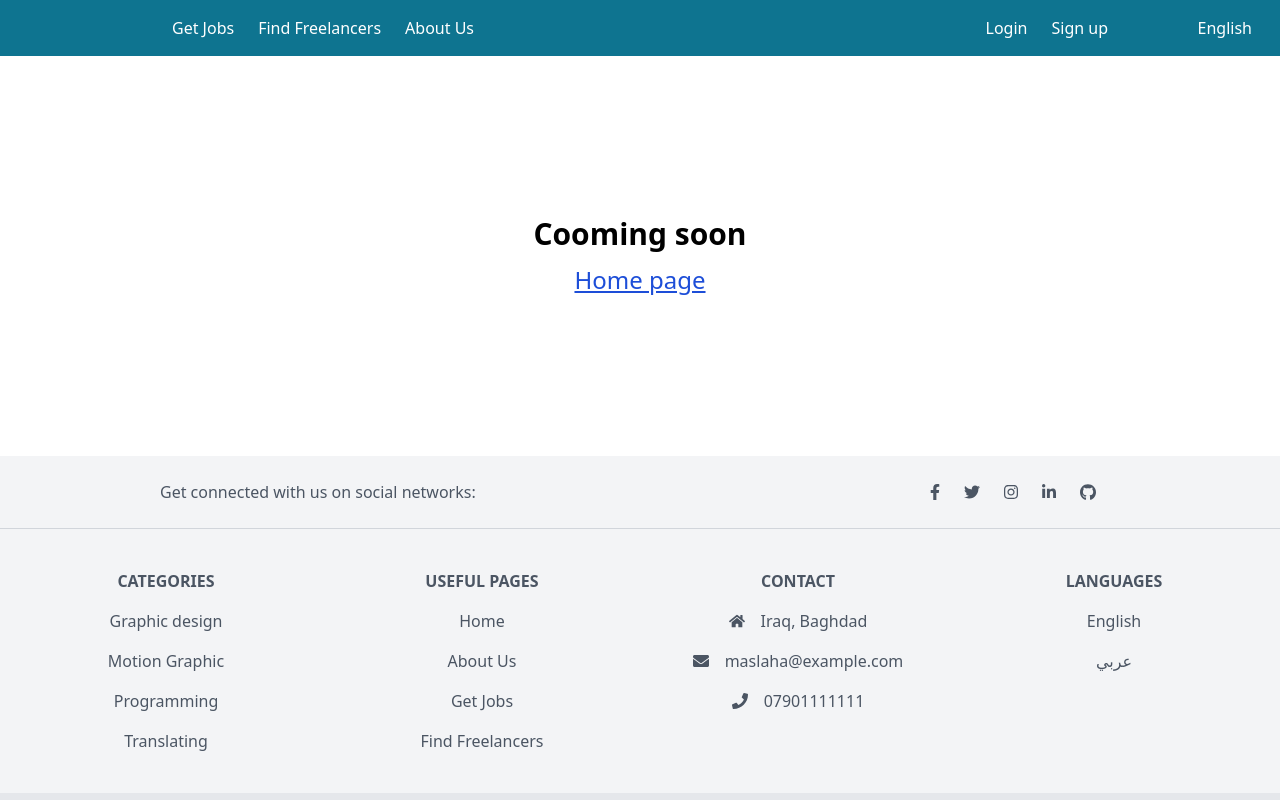
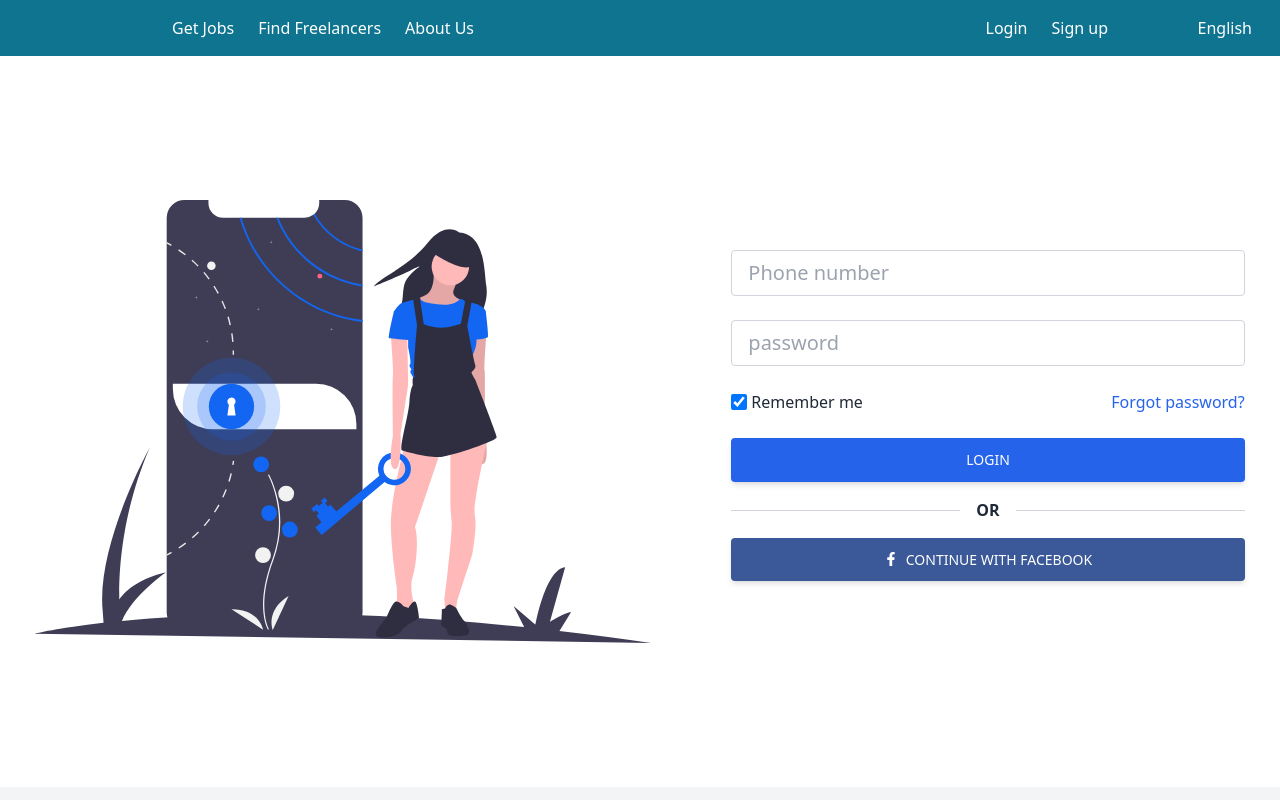
Before and after one commit to moh1434/Maslah-Tech-vue3, a Vue app: page /login in a window 1280 px wide. Shown: the top 800 px of the page. Built offline with nearby package versions, Linux system fonts and the light colour scheme.

Commit message:
add login page

```diff
--- /dev/null
+++ b/src/components/Auth/LoginForm.vue
@@ -0,0 +1,224 @@
+<script setup lang="ts">
+import { useI18n } from 'vue-i18n';
+const { t } = useI18n();
+</script>
+
+<template>
+  <section class="md:my-10 lg:my-24">
+    <div class="container px-6 py-12 h-full">
+      <div
+        class="
+          flex
+          justify-center
+          items-center
+          flex-wrap
+          h-full
+          g-6
+          text-gray-800
+        "
+      >
+        <div class="md:w-8/12 lg:w-6/12 mb-12 md:mb-0">
+          <img
+            src="@/assets/imgs/loginDraw1.svg"
+            class="w-full"
+            alt="login-form"
+          />
+        </div>
+        <div class="md:w-8/12 lg:w-5/12 lg:ml-20">
+          <form>
+            <div class="mb-6">
+              <input
+                type="tel"
+                class="
+                  form-control
+                  block
+                  w-full
+                  px-4
+                  py-2
+                  text-xl
+                  font-normal
+                  text-gray-700
+                  bg-white bg-clip-padding
+                  border border-solid border-gray-300
+                  rounded
+                  transition
+                  ease-in-out
+                  m-0
+                  focus:text-gray-700
+                  focus:bg-white
+                  focus:border-blue-600
+                  focus:outline-none
+                "
+                :placeholder="t('phone-number')"
+              />
+            </div>
+            <div class="mb-6">
+              <input
+                type="password"
+                class="
+                  form-control
+                  block
+                  w-full
+                  px-4
+                  py-2
+                  text-xl
+                  font-normal
+                  text-gray-700
+                  bg-white bg-clip-padding
+                  border border-solid border-gray-300
+                  rounded
+                  transition
+                  ease-in-out
+                  m-0
+                  focus:text-gray-700
+                  focus:bg-white
+                  focus:border-blue-600
+                  focus:outline-none
+                "
+                :placeholder="t('password')"
+              />
+            </div>
+
+            <div class="flex justify-between items-center mb-6">
+              <div class="form-group form-check">
+                <input
+                  type="checkbox"
+                  class="
+                    form-check-input
+                    h-4
+                    w-4
+                    border border-gray-300
+                    rounded-sm
+                    bg-white
+                    checked:bg-blue-600 checked:border-blue-600
+                    focus:outline-none
+                    transition
+                    duration-200
+                    mt-1
+                    align-top
+                    bg-no-repeat bg-center bg-contain
+                    float-left
+                    mr-1
+                    cursor-pointer
+                  "
+                  id="check-box"
+                  checked
+                />
+                <label
+                  class="form-check-label inline-block text-gray-800"
+                  for="check-box"
+                  >{{ t('remember-me') }}</label
+                >
+              </div>
+              <a
+                href="#"
+                class="
+                  text-blue-600
+                  hover:text-blue-700
+                  focus:text-blue-700
+                  active:text-blue-800
+                  duration-200
+                  transition
+                  ease-in-out
+                "
+                >{{ t('forgot-password?') }}</a
+              >
+            </div>
+
+            <!-- Submit button -->
+            <button
+              type="submit"
+              class="
+                inline-block
+                px-7
+                py-3
+                bg-blue-600
+                text-white
+                font-medium
+                text-sm
+                leading-snug
+                uppercase
+                rounded
+                shadow-md
+                hover:bg-blue-700 hover:shadow-lg
+                focus:bg-blue-700
+                focus:shadow-lg
+                focus:outline-none
+                focus:ring-0
+                active:bg-blue-800 active:shadow-lg
+                transition
+                duration-150
+                ease-in-out
+                w-full
+              "
+              data-mdb-ripple="true"
+              data-mdb-ripple-color="light"
+            >
+              {{ t('login') }}
+            </button>
+
+            <div
+              class="
+                flex
+                items-center
+                my-4
+                before:flex-1
+                before:border-t
+                before:border-gray-300
+                before:mt-0.5
+                after:flex-1 after:border-t after:border-gray-300 after:mt-0.5
+                uppercase
+              "
+            >
+              <p class="text-center font-semibold mx-4 mb-0">{{ t('or') }}</p>
+            </div>
+
+            <a
+              class="
+                px-7
+                py-3
+                text-white
+                font-medium
+                text-sm
+                leading-snug
+                uppercase
+                rounded
+                shadow-md
+                hover:shadow-lg
+                focus:shadow-lg focus:outline-none focus:ring-0
+                active:shadow-lg
+                transition
+                duration-150
+                ease-in-out
+                w-full
+                flex
+                justify-center
+                items-center
+                mb-3
+              "
+              style="background-color: #3b5998"
+              href="#!"
+              role="button"
+              data-mdb-ripple="true"
+              data-mdb-ripple-color="light"
+            >
+              <svg
+                xmlns="http://www.w3.org/2000/svg"
+                viewBox="0 0 320 512"
+                class="w-3.5 h-3.5 mr-2"
+              >
+                <path
+                  fill="currentColor"
+                  d="M279.14 288l14.22-92.66h-88.91v-60.13c0-25.35 12.42-50.06 52.24-50.06h40.42V6.26S260.43 0 225.36 0c-73.22 0-121.08 44.38-121.08 124.72v70.62H22.89V288h81.39v224h100.17V288z"
+                />
+              </svg>
+              {{ t('continue-with-facebook') }}
+            </a>
+          </form>
+        </div>
+      </div>
+    </div>
+  </section>
+</template>
+
+<style></style>
--- a/src/components/global/TheHeader.vue
+++ b/src/components/global/TheHeader.vue
@@ -11,7 +11,7 @@ const menuLinks = ref([
   // { text: "Contact Us", url: "/" },
 ]);
 const registerLinks = ref([
-  { text: computed(() => t('login')), name: '404', params: {} },
+  { text: computed(() => t('login')), name: 'login', params: {} },
   { text: computed(() => t('sign_up')), name: '404', params: {} },
   // { text: "Contact Us", url: "/" },
 ]);
--- a/src/locales/ar.json
+++ b/src/locales/ar.json
@@ -44,5 +44,11 @@
       "title": "وِجِدنا لمساعدتك",
       "p": "يمكن لفريق التوظيف الخاص بنا مساعدتك للعثور على أفضل المستقلين لتوظيفهم"
     }
-  }
+  },
+  "phone-number": "رقم الموبايل",
+  "password": "الرمز السري",
+  "forgot-password?": "نسيت الرمز السري؟",
+  "remember-me": "تذكرني",
+  "or": "أو",
+  "continue-with-facebook": "سجل مع فيس بوك"
 }
--- a/src/locales/en.json
+++ b/src/locales/en.json
@@ -44,5 +44,11 @@
       "title": "We are here to help",
       "p": "Our talented team of recruiters can help you find the best freelancer for the job."
     }
-  }
+  },
+  "phone-number": "Phone number",
+  "password": "password",
+  "forgot-password?": "Forgot password?",
+  "remember-me": "Remember me",
+  "or": "or",
+  "continue-with-facebook": "CONTINUE WITH FACEBOOK"
 }
--- /dev/null
+++ b/src/pages/Login.vue
@@ -0,0 +1,11 @@
+<script setup lang="ts">
+import LoginForm from '@/components/Auth/LoginForm.vue';
+</script>
+
+<template>
+  <div>
+    <LoginForm></LoginForm>
+  </div>
+</template>
+
+<style></style>
--- a/src/router/index.ts
+++ b/src/router/index.ts
@@ -11,6 +11,11 @@ const history = createWebHistory();
 const routes = [
   { path: '/', name: 'index', component: Index },
   {
+    path: '/login',
+    name: 'login',
+    component: () => import('@/pages/Login.vue'),
+  },
+  {
     path: '/404',
     alias: '/:pathMatch(.*)*',
     name: '404',
```
Also changed, not shown: src/assets/imgs/loginDraw1.svg (added).
